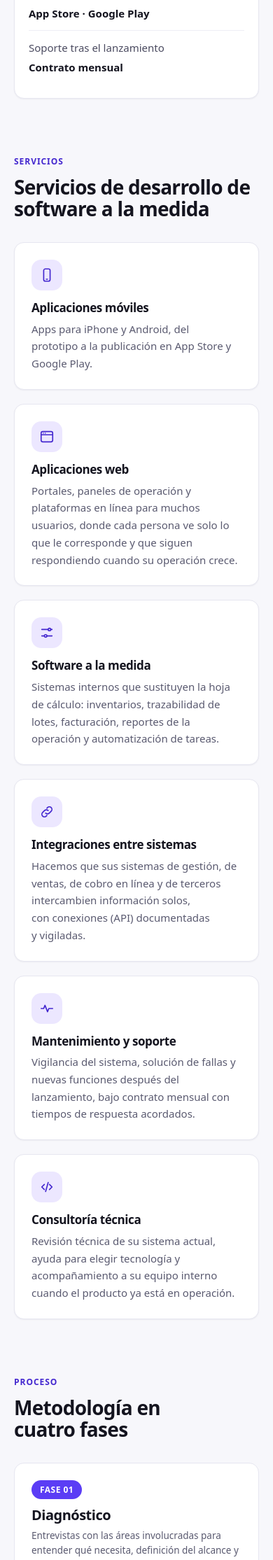
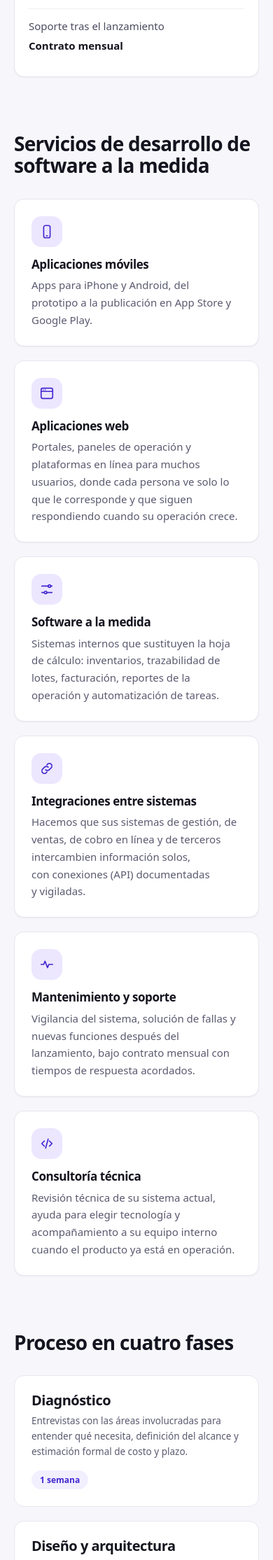
Before and after one commit to MiguelBriseno/masolutions, a PHP site: page / in a window 390 px wide. Shown: the part 3605-5834 px from the top of the page at 70% size. Run offline with PHP 8.4, Linux system fonts and the light colour scheme.

Commit message:
feat(design): refine pass from the second re-audit (#10, #8, #4, #7)
- #10: drop the section eyebrows that restated the nav label or the H2
  (seven, plus "Solicitud recibida"); keep the two that add information.
  Drop the "FASE 0n" pills; the connector now centres on the phase title.
  The success panel says "48 horas hábiles" once instead of twice.
- #8: the nav highlight clears back at the hero (#top is now observed);
  the phone placeholder and its error example use 33 1234 5678 instead of
  the company's own number; links that open a new tab show a visual-only
  arrow and say "(se abre en una pestaña nueva)" to screen readers.
- #4: "Proceso" now lands on "Proceso en cuatro fases" and "Preguntas" on
  "Preguntas frecuentes antes de iniciar un proyecto". The nav label kept its
  word because "Metodología" wraps the header at 861-890px. "ciclo" is
  defined in the Desarrollo phase, where the FAQ's "por ciclo" now points.
  JSON-LD ItemList and llms.txt changed with the page.
- #7: --shadow-brand is a neutral shadow, black in dark mode.

Verified: Lighthouse mobile a11y 100 light and dark, CLS 0; FAQ and phase
text match the JSON-LD; header one row at 861/880/1024/1366; no overflow at
375; nav highlight null at the top, correct at Servicios and Preguntas.

Co-Authored-By: Claude Opus 5.5 <noreply@anthropic.com>

```diff
--- a/css/base/globals.css
+++ b/css/base/globals.css
@@ -93,8 +93,11 @@
   --shadow-sm: 0 1px 2px rgba(20, 20, 31, 0.05);
   --shadow-md: 0 8px 24px rgba(20, 20, 31, 0.06);
   --shadow-lg: 0 24px 60px -18px color-mix(in srgb, var(--color-primary-darker) 35%, transparent);
-  --shadow-brand: 0 10px 26px -8px color-mix(in srgb, var(--color-primary) 55%, transparent);
-  --shadow-brand-strong: 0 16px 34px -10px color-mix(in srgb, var(--color-primary) 70%, transparent);
+  /* The primary button's lift. Neutral on purpose: a glow in the brand colour
+     was the last trend marker the re-audit found, and it read loudest on the
+     dark page. */
+  --shadow-brand: 0 6px 16px -6px rgba(20, 20, 31, 0.28);
+  --shadow-brand-strong: 0 10px 22px -8px rgba(20, 20, 31, 0.34);
   /* Directional edges for the two bars pinned to the viewport: the header's
      falls below it, the action bar's rises above it. */
   --shadow-header: 0 1px 20px rgba(20, 20, 31, 0.05);
@@ -173,6 +176,8 @@
     --shadow-lg: 0 24px 60px -18px rgba(0, 0, 0, 0.6);
     --shadow-header: 0 1px 20px rgba(0, 0, 0, 0.35);
     --shadow-action-bar: 0 -4px 24px rgba(0, 0, 0, 0.45);
+    --shadow-brand: 0 6px 16px -6px rgba(0, 0, 0, 0.55);
+    --shadow-brand-strong: 0 10px 22px -8px rgba(0, 0, 0, 0.65);
   }
 }
 
@@ -231,6 +236,30 @@ button {
 
 /* Google Tag Manager's noscript iframe. Google ships it with an inline style
    attribute, which the CSP blocks, so the same two declarations live here. */
+/* Text for assistive technology only, e.g. "(se abre en una pestaña nueva)"
+   on links whose cue is otherwise visual. */
+.visually-hidden {
+  position: absolute;
+  width: 1px;
+  height: 1px;
+  margin: -1px;
+  padding: 0;
+  overflow: hidden;
+  clip-path: inset(50%);
+  white-space: nowrap;
+  border: 0;
+}
+
+/* Links that leave the page in a new tab say so. The arrow is visual only —
+   the `/ ""` alternative text keeps screen readers from announcing it, and
+   each link carries a visually-hidden sentence instead. Engines that do not
+   parse the alt-text syntax drop the declaration and show no arrow. */
+a[target="_blank"]::after {
+  content: "↗" / "";
+  margin-left: 0.3em;
+  font-size: 0.9em;
+}
+
 .gtm-noscript {
   display: none;
   visibility: hidden;
@@ -270,9 +299,11 @@ button {
   padding-block: var(--section-gap);
 }
 
-/* The one eyebrow style on the page: section labels, the Nosotros panel label
-   and the success panel label all use it, recolouring with a modifier class
-   where needed. Used both as a <span> and as a section's <h2>, so every
+/* The one eyebrow style on the page, kept only where it says something the
+   heading does not: "¿Por qué a la medida?" over its band and "Compromisos de
+   trabajo" over the Nosotros panel. Labels that repeated the nav link or the
+   H2 were removed after the re-audit; do not add them back. Recolours with a
+   modifier class where needed. Used both as a <span> and as a section's <h2>, so every
    property the global heading rule sets is restated here to keep it
    tag-agnostic. */
 .section__eyebrow {
@@ -288,8 +319,11 @@ button {
 
 .section__title {
   font-size: var(--text-xl);
+  max-width: 24ch;
+}
+
+.section__eyebrow + .section__title {
   margin-top: var(--space-3);
-  max-width: 24ch;
 }
 
 .section__note {
--- a/css/layout/contact.css
+++ b/css/layout/contact.css
@@ -16,7 +16,6 @@
 
 .contact__title {
   font-size: var(--text-xl);
-  margin-top: var(--space-3);
   max-width: 20ch;
 }
 
--- a/css/layout/process.css
+++ b/css/layout/process.css
@@ -11,25 +11,14 @@
   box-shadow: none;
 }
 
-.process__phase {
-  display: inline-flex;
-  padding: var(--space-1) var(--space-3);
-  border-radius: var(--radius-pill);
-  background: var(--color-primary);
-  font-family: var(--font-display);
-  font-weight: 600;
-  font-size: var(--text-xs);
-  letter-spacing: 0.04em;
-  color: var(--color-on-primary);
-}
-
 /* Connectors between consecutive phases, only once all four sit on one row.
    Under that the grid wraps, and a connector off the end of a row would point
    at nothing. A container query measures the grid itself, so the threshold is
    exactly 4 × 230px tracks + 3 × 20px gaps (--space-5) = 980px, whatever the
    viewport, scrollbar or container padding — keep it in step with the track
    minimum and gap above; a container query cannot read a custom property.
-   The connector's top offset centres it on the phase pill, so it is a literal. Engines without container queries simply draw no connectors. */
+   The connector's top offset centres it on the first line of the phase title
+   (24px card padding + half a 22px line), so it is a literal. Engines without container queries simply draw no connectors. */
 .process__grid {
   container-type: inline-size;
 }
@@ -38,7 +27,7 @@
   .process__step:not(:last-child)::after {
     content: "";
     position: absolute;
-    top: 34px;
+    top: 35px;
     left: 100%;
     width: var(--space-5);
     height: 1px;
@@ -48,7 +37,7 @@
 
 .process__title {
   font-size: var(--text-lg);
-  margin: var(--space-3) 0 var(--space-2);
+  margin: 0 0 var(--space-2);
 }
 
 .process__text {
--- a/index.html
+++ b/index.html
@@ -325,7 +325,7 @@
           {
             "@type": "ItemList",
             "@id": "https://masolutions.mx/#proceso",
-            "name": "Metodología de desarrollo de software en cuatro fases",
+            "name": "Proceso de desarrollo de software en cuatro fases",
             "description": "Las cuatro fases con las que MASolutions lleva un proyecto de software desde la idea hasta el sistema en uso real.",
             "itemListOrder": "https://schema.org/ItemListOrderAscending",
             "numberOfItems": 4,
@@ -346,7 +346,7 @@
                 "@type": "ListItem",
                 "position": 3,
                 "name": "Desarrollo",
-                "description": "Construcción por etapas de dos semanas; al cierre de cada una usted prueba lo construido y revisamos la calidad."
+                "description": "Construcción en ciclos de dos semanas; al cierre de cada ciclo usted prueba lo construido y revisamos la calidad."
               },
               {
                 "@type": "ListItem",
@@ -539,7 +539,6 @@
         </section>
 
         <section id="nosotros" class="section about" aria-labelledby="nosotros-title">
-          <span class="section__eyebrow">NOSOTROS</span>
           <h2 class="section__title" id="nosotros-title">
             Desarrollo de software a la medida desde Jalisco para empresas de
             todo México
@@ -605,7 +604,6 @@
         </section>
 
         <section id="servicios" class="section services" aria-labelledby="servicios-title">
-          <span class="section__eyebrow">SERVICIOS</span>
           <h2 class="section__title" id="servicios-title">
             Servicios de desarrollo de software a la medida
           </h2>
@@ -691,11 +689,9 @@
         </section>
 
         <section id="proceso" class="section process" aria-labelledby="proceso-title">
-          <span class="section__eyebrow">PROCESO</span>
-          <h2 class="section__title" id="proceso-title">Metodología en cuatro fases</h2>
+          <h2 class="section__title" id="proceso-title">Proceso en cuatro fases</h2>
           <div class="process__grid">
             <article class="card process__step">
-              <span class="process__phase">FASE 01</span>
               <h3 class="process__title">Diagnóstico</h3>
               <p class="process__text">
                 Entrevistas con las áreas involucradas para entender qué
@@ -705,7 +701,6 @@
               <span class="pill pill--muted">1 semana</span>
             </article>
             <article class="card process__step">
-              <span class="process__phase">FASE 02</span>
               <h3 class="process__title">Diseño y arquitectura</h3>
               <p class="process__text">
                 Recorridos de pantallas navegables y decisiones técnicas,
@@ -714,16 +709,14 @@
               <span class="pill pill--muted">2 semanas</span>
             </article>
             <article class="card process__step">
-              <span class="process__phase">FASE 03</span>
               <h3 class="process__title">Desarrollo</h3>
               <p class="process__text">
-                Construcción por etapas de dos semanas; al cierre de cada una
+                Construcción en ciclos de dos semanas; al cierre de cada ciclo
                 usted prueba lo construido y revisamos la calidad.
               </p>
               <span class="pill pill--muted">4–10 semanas</span>
             </article>
             <article class="card process__step">
-              <span class="process__phase">FASE 04</span>
               <h3 class="process__title">Implementación</h3>
               <p class="process__text">
                 Arranque en uso real, publicación en tiendas, capacitación de su
@@ -739,7 +732,6 @@
         </section>
 
         <section id="casos" class="section projects" aria-labelledby="casos-title">
-          <span class="section__eyebrow">CASOS</span>
           <h2 class="section__title" id="casos-title">Casos en operación</h2>
           <div class="projects__grid">
             <article class="card project-card">
@@ -944,7 +936,6 @@
           class="section testimonials"
           aria-labelledby="testimonios-title"
         >
-          <span class="section__eyebrow">TESTIMONIOS</span>
           <h2 class="section__title" id="testimonios-title">
             Clientes que ya operan con nuestros sistemas
           </h2>
@@ -979,9 +970,8 @@
         </section>
 
         <section id="faq" class="section faq" aria-labelledby="faq-title">
-          <span class="section__eyebrow">PREGUNTAS FRECUENTES</span>
           <h2 class="section__title" id="faq-title">
-            Dudas habituales antes de iniciar un proyecto
+            Preguntas frecuentes antes de iniciar un proyecto
           </h2>
           <!-- <details>, not six open blocks. The question text inside each
                <h3> is what the FAQPage markup in the JSON-LD above has to match
@@ -1073,8 +1063,7 @@
         <section id="contacto" class="contact" aria-labelledby="contacto-title">
           <div class="contact__panel">
             <div>
-              <span class="section__eyebrow">CONTACTO</span>
-              <h2 class="contact__title" id="contacto-title">Solicite una propuesta</h2>
+                  <h2 class="contact__title" id="contacto-title">Solicite una propuesta</h2>
               <p class="contact__lead">
                 Describa brevemente el proyecto y la operación que debe
                 resolver. Respondemos en menos de 48 horas hábiles con una
@@ -1091,6 +1080,7 @@
                   rel="noopener noreferrer"
                 >
                   WhatsApp 33 1217 0122
+                  <span class="visually-hidden">(se abre en una pestaña nueva)</span>
                 </a>
                 <span class="contact__hours">Lunes a viernes, 9:00 – 18:00</span>
               </address>
@@ -1170,7 +1160,7 @@
                       name="telefono"
                       type="tel"
                       inputmode="tel"
-                      placeholder="33 1217 0122"
+                      placeholder="33 1234 5678"
                       autocomplete="tel"
                       maxlength="20"
                       aria-describedby="telefono-error"
@@ -1227,7 +1217,6 @@
                     <path class="form__success-check" d="M5 12.5 10 17.5 19 7" />
                   </svg>
                 </span>
-                <span class="section__eyebrow">SOLICITUD RECIBIDA</span>
                 <h3 class="form__success-title">
                   Gracias, <span id="form-success-name">por escribirnos</span>
                 </h3>
@@ -1240,10 +1229,7 @@
                 </p>
                 <ol class="form__success-steps">
                   <li>Revisamos su solicitud y el alcance del proyecto.</li>
-                  <li>
-                    Recibirá una propuesta con alcance, plazos y presupuesto en
-                    menos de 48 horas hábiles.
-                  </li>
+                  <li>Recibirá una propuesta con alcance, plazos y presupuesto.</li>
                   <li>Si decide avanzar, arrancamos en ciclos de dos semanas.</li>
                 </ol>
                 <div class="form__success-actions">
@@ -1254,6 +1240,7 @@
                     rel="noopener noreferrer"
                   >
                     Escribir por WhatsApp
+                    <span class="visually-hidden">(se abre en una pestaña nueva)</span>
                   </a>
                   <button type="button" class="btn btn--secondary" id="form-reset">
                     Enviar otra solicitud
@@ -1299,7 +1286,7 @@
         href="https://wa.me/523312170122"
         target="_blank"
         rel="noopener noreferrer"
-        aria-label="Escribir por WhatsApp al 33 1217 0122"
+        aria-label="Escribir por WhatsApp al 33 1217 0122 (se abre en una pestaña nueva)"
       >
         <svg class="action-bar__wa-icon" viewBox="0 0 24 24" aria-hidden="true" focusable="false">
           <path
--- a/js/components/contact-form.js
+++ b/js/components/contact-form.js
@@ -47,7 +47,7 @@ const VALIDATORS = {
       digits.startsWith('52') && digits.length > 10 ? digits.slice(2) : digits;
 
     if (national.length !== 10) {
-      return 'Escriba los 10 dígitos con clave local. Ejemplo: 33 1217 0122.';
+      return 'Escriba los 10 dígitos con clave local. Ejemplo: 33 1234 5678.';
     }
     return '';
   },
--- a/llms.txt
+++ b/llms.txt
@@ -62,11 +62,11 @@ exactamente eso.
 
 ## Cómo trabaja MASolutions
 
-Metodología en cuatro fases:
+Proceso en cuatro fases:
 
 1. **Diagnóstico** (1 semana): entrevistas con las áreas involucradas para entender qué necesita la empresa, definición del alcance y estimación formal de costo y plazo.
 2. **Diseño y arquitectura** (2 semanas): recorridos de pantallas navegables y decisiones técnicas, aprobados por escrito antes de escribir código.
-3. **Desarrollo** (4–10 semanas): construcción por etapas de dos semanas; al cierre de cada una el cliente prueba lo construido y se revisa la calidad.
+3. **Desarrollo** (4–10 semanas): construcción en ciclos de dos semanas; al cierre de cada ciclo el cliente prueba lo construido y se revisa la calidad.
 4. **Implementación** (1 semana): arranque en uso real, publicación en tiendas, capacitación del equipo del cliente y entrega de la documentación técnica.
 
 Los plazos son referenciales hasta definir el alcance; quedan cerrados por
```
Also changed, not shown: js/components/navbar.js (+8 -4 lines).
